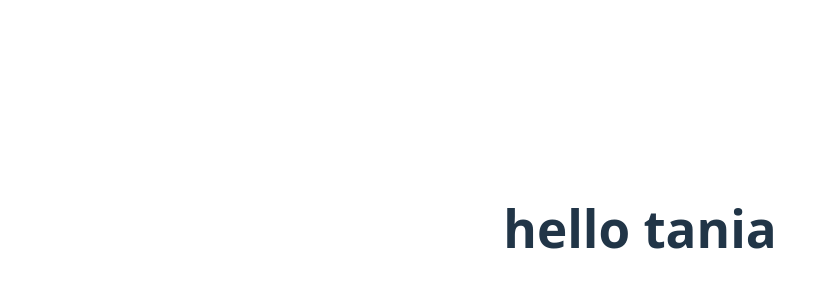
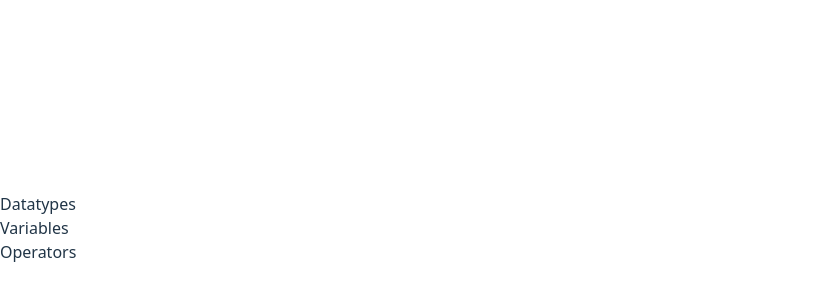
Before and after one commit to kuldeeepkumar/Training, a React (Vite) app: page / in a window 1280 px wide. Shown: the part 172-472 px from the top of the page, without its empty margins (0-836 px from the left). Built offline with nearby package versions, Linux system fonts and the light colour scheme.

Commit message:
Exercise1 is done

```diff
--- a/src/App.jsx
+++ b/src/App.jsx
@@ -1,18 +1,13 @@
+import React from 'react'
+import Exercises1 from './exercises/exercises1/Exercises1';
 
-import './App.css'
+const App = () => {
+  return (
 
-function App() {
+    <Exercises1/>
 
-console.log("hello")
+  )
 
-  return (
-    <>
-      <div>
-        <h1>hello tania</h1>
-      </div>
-
-    </>
-  )
 }
 
 export default App
--- /dev/null
+++ b/src/exercises/exercises1/Datatypes.jsx
@@ -0,0 +1,56 @@
+import React from 'react'
+
+const Datatypes = () => {
+       // Data types
+    // String
+    let yourName = "Shivani";
+    let greeting = "Hello";
+    let sentence = `My name is ${yourName}`; // Template literals
+
+    console.log( sentence)
+    console.log(greeting)
+
+
+    //  Number
+
+    let age = 30;
+    let price = 19.99;
+
+    console.log(age)
+    console.log(price)
+
+    // boolean
+    let isStudent = true;
+    let isTeacher = false;
+
+    console.log(isStudent)
+    console.log(isTeacher)
+
+    // Object
+    let person = {
+      name: "Alice",
+      age: 30,
+    };
+
+    console.log(person)
+
+    // Array
+    let fruits = ["apple", "banana", "cherry"];
+
+    console.log(fruits)
+
+    // undefined
+    let car;
+    console.log(car); // Output: undefined
+
+    // null
+    let nothing = null;
+
+    console.log(nothing)
+
+  return (
+    <div>Datatypes</div>
+  )
+}
+
+export default Datatypes
--- /dev/null
+++ b/src/exercises/exercises1/Exercises1.jsx
@@ -0,0 +1,17 @@
+import React from 'react'
+import Datatypes from './Datatypes'
+import Variables from './Variables'
+import Operators from './Operators'
+
+const Exercises1 = () => {
+  return (
+    <>
+    <Datatypes/>
+     <Variables/>
+    <Operators/>
+
+    </>
+  )
+}
+
+export default Exercises1
--- /dev/null
+++ b/src/exercises/exercises1/Operators.jsx
@@ -0,0 +1,55 @@
+import React from 'react'
+
+const Operators = () => {
+     // Operators
+    // Arithmetic Operators
+
+    let x = 10;
+    let y = 5;
+    console.log(x + y); // Output: 15 (Addition)
+    console.log(x - y); // Output: 5  (Subtraction)
+    console.log(x * y); // Output: 50 (Multiplication)
+    console.log(x / y); // Output: 2  (Division)
+    console.log(x % y); // Output: 0  (Modulus)
+
+    console.log(x)
+    console.log(y)
+
+    // Comparison Operators
+
+    let a = 10;
+    let b = 20;
+    console.log(a == b); // Output: false (Equal to)
+    console.log(a != b); // Output: true  (Not equal to)
+    console.log(a > b); // Output: false (Greater than)
+    console.log(a < b); // Output: true  (Less than)
+
+    console.log(a)
+    console.log(b)
+
+    // Logical Operators
+
+    let t = true;
+    let h = false;
+    console.log(t && h); // Output: false (AND)
+    console.log(t || h); // Output: true  (OR)
+    console.log(!t); // Output: false (NOT)
+
+    console.log(t)
+    console.log(h)
+
+    // Assignment Operators
+
+    let abc = 10;
+    abc += 5; // a = a + 5 -> a = 15
+    console.log(a); // Output: 15
+
+    console.log(abc)
+
+
+  return (
+    <div>Operators</div>
+  )
+}
+
+export default Operators
--- /dev/null
+++ b/src/exercises/exercises1/Variables.jsx
@@ -0,0 +1,21 @@
+import React from 'react'
+
+const Variables = () => {
+     // follwing code is representing veriables
+
+     let name = "Alice"; // Variable declared using let
+     const age = 25; // Constant variable declared using const
+    // name = "Bob"; // You can reassign 'name' since it was declared with 'let'
+    //  age = 26;          // Error: Assignment to constant variable
+
+
+     console.log(age);
+     console.log(name);
+
+
+  return (
+    <div>Variables</div>
+  )
+}
+
+export default Variables
```
Also changed, not shown: src/exercises/exerices2/Exerices.jsx (added).
